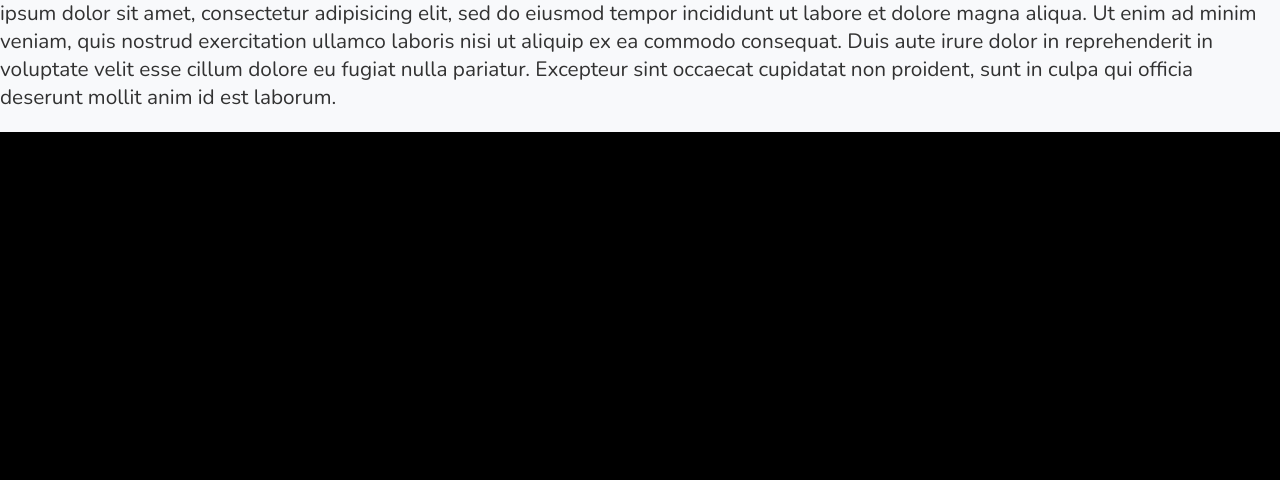
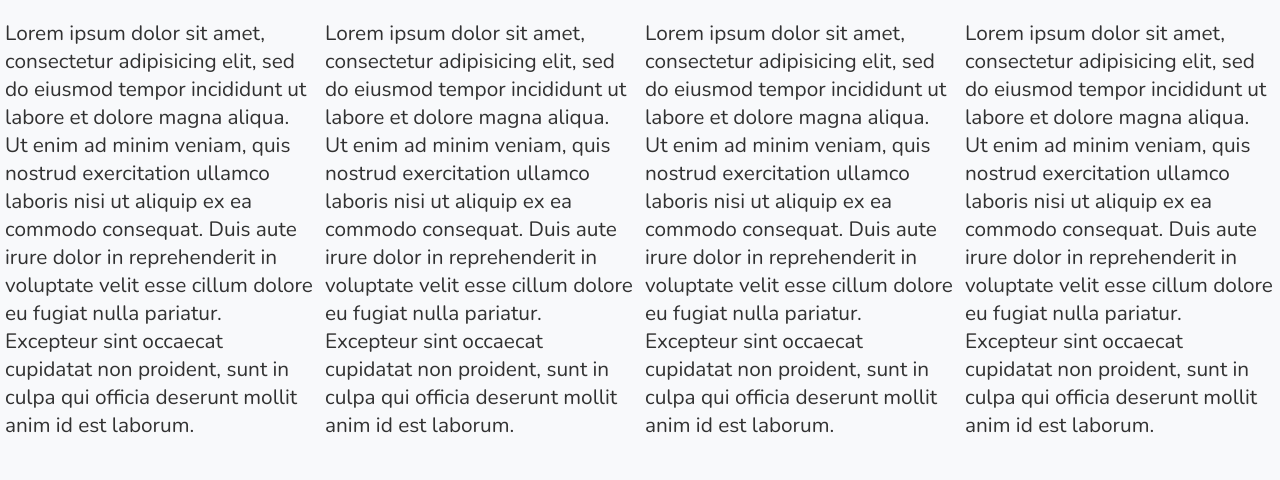
Before and after one commit to Rhyspacker/new-street-records, a PHP site: page / in a window 1280 px wide. Shown: the part 801-1281 px from the top of the page. Before the commit the page ends 933 px from the top, so only its background shows below. Run offline with PHP 8.4, Linux system fonts and the light colour scheme; some libraries are stand-ins or nearby versions.

Commit message:
Flexbox added and tested on index

```diff
--- a/css/styles.css
+++ b/css/styles.css
@@ -2235,6 +2235,63 @@ canvas {
   width: 100%;
   height: 100%; }
 
+.flex-container {
+  display: -webkit-box;
+  display: -moz-box;
+  display: -ms-flexbox;
+  display: -webkit-flex;
+  display: flex;
+  margin: 20px auto;
+  -webkit-flex-flow: row wrap;
+  -moz-flex-flow: row wrap;
+  -ms-flex-flow: row wrap;
+  flex-flow: row wrap;
+  -webkit-justify-content: center;
+  -ms-justify-content: center;
+  -ms-flex-pack: center;
+  justify-content: center; }
+
+.flex-item {
+  min-width: 270px;
+  -webkit-flex: 1 1 100px;
+  -ms-flex: 1 1 100px;
+  flex: 1 1 100px;
+  padding: 0 5px; }
+
+.flex-item-2 {
+  min-width: 280px;
+  -webkit-flex: 2 2 100px;
+  -ms-flex: 2 2 100px;
+  flex: 2 2 100px;
+  padding: 0 8px; }
+
+.center {
+  text-align: center !important;
+  margin: 0 auto; }
+
+.hide {
+  display: none !important; }
+
+/*----
+@MEDIA REQUESTS FOR GENERAL
+----*/
+@media screen and (max-width: 500px) {
+  .flex-container {
+    display: block;
+    -webkit-box-align: center;
+    -webkit-align-items: center;
+    -ms-flex-align: center;
+    align-items: center; } }
+
+@media screen and (max-width: 669px) {
+  .flex-item, .flex-item-2 {
+    padding: 0;
+    margin: 0 5px 15px 0; } }
+
+@media screen and (max-width: 900px) {
+  .flex-item {
+    -webkit-flex: 2 2 300px; } }
+
 body {
   font-family: arial;
   background: #f8f9fb; }
--- a/index.php
+++ b/index.php
@@ -24,12 +24,53 @@ include('includes/header.php');
 
 </div>
 
-<p>ipsum dolor sit amet, consectetur adipisicing elit, sed do eiusmod
-tempor incididunt ut labore et dolore magna aliqua. Ut enim ad minim veniam,
-quis nostrud exercitation ullamco laboris nisi ut aliquip ex ea commodo
-consequat. Duis aute irure dolor in reprehenderit in voluptate velit esse
-cillum dolore eu fugiat nulla pariatur. Excepteur sint occaecat cupidatat non
-proident, sunt in culpa qui officia deserunt mollit anim id est laborum.</p>
+<div class="flex-container">
+
+	<div class="flex-item">
+		<p>
+		Lorem ipsum dolor sit amet, consectetur adipisicing elit, sed do eiusmod
+		tempor incididunt ut labore et dolore magna aliqua. Ut enim ad minim veniam,
+		quis nostrud exercitation ullamco laboris nisi ut aliquip ex ea commodo
+		consequat. Duis aute irure dolor in reprehenderit in voluptate velit esse
+		cillum dolore eu fugiat nulla pariatur. Excepteur sint occaecat cupidatat non
+		proident, sunt in culpa qui officia deserunt mollit anim id est laborum.
+		</p>
+	</div>
+
+	<div class="flex-item">
+		<p>
+		Lorem ipsum dolor sit amet, consectetur adipisicing elit, sed do eiusmod
+		tempor incididunt ut labore et dolore magna aliqua. Ut enim ad minim veniam,
+		quis nostrud exercitation ullamco laboris nisi ut aliquip ex ea commodo
+		consequat. Duis aute irure dolor in reprehenderit in voluptate velit esse
+		cillum dolore eu fugiat nulla pariatur. Excepteur sint occaecat cupidatat non
+		proident, sunt in culpa qui officia deserunt mollit anim id est laborum.
+		</p>
+	</div>
+
+	<div class="flex-item">
+		<p>
+		Lorem ipsum dolor sit amet, consectetur adipisicing elit, sed do eiusmod
+		tempor incididunt ut labore et dolore magna aliqua. Ut enim ad minim veniam,
+		quis nostrud exercitation ullamco laboris nisi ut aliquip ex ea commodo
+		consequat. Duis aute irure dolor in reprehenderit in voluptate velit esse
+		cillum dolore eu fugiat nulla pariatur. Excepteur sint occaecat cupidatat non
+		proident, sunt in culpa qui officia deserunt mollit anim id est laborum.
+		</p>
+	</div>
+
+	<div class="flex-item">
+		<p>
+		Lorem ipsum dolor sit amet, consectetur adipisicing elit, sed do eiusmod
+		tempor incididunt ut labore et dolore magna aliqua. Ut enim ad minim veniam,
+		quis nostrud exercitation ullamco laboris nisi ut aliquip ex ea commodo
+		consequat. Duis aute irure dolor in reprehenderit in voluptate velit esse
+		cillum dolore eu fugiat nulla pariatur. Excepteur sint occaecat cupidatat non
+		proident, sunt in culpa qui officia deserunt mollit anim id est laborum.
+		</p>
+	</div>
+
+</div>
 
 
 
--- /dev/null
+++ b/scss/layout.scss
@@ -0,0 +1,80 @@
+
+
+
+.flex-container {
+	display: -webkit-box;
+	display: -moz-box;
+	display: -ms-flexbox;
+	display: -webkit-flex;
+	display: flex;
+	margin: 20px auto;
+
+	-webkit-flex-flow: row wrap;
+	-moz-flex-flow: row wrap;
+	-ms-flex-flow: row wrap;
+	flex-flow: row wrap;
+
+
+	-webkit-justify-content: center;
+	-ms-justify-content: center;
+	justify-content: center;
+	}
+
+.flex-item {
+	min-width: 270px;
+	-webkit-flex: 1 1 100px;
+	-ms-flex: 1 1 100px;
+	flex: 1 1 100px;
+	padding: 0 5px;
+	}
+
+.flex-item-2 {
+	min-width: 280px;
+	-webkit-flex: 2 2 100px;
+	-ms-flex: 2 2 100px;
+	flex: 2 2 100px;
+	padding: 0 8px;
+	}
+
+.center {
+	text-align: center !important;
+	margin: 0 auto;
+	}
+
+.hide {
+    display: none !important;
+	}
+
+
+/*----
+@MEDIA REQUESTS FOR GENERAL
+----*/
+
+@media screen and (max-width: 500px) {
+
+	.flex-container {
+    display: block;
+
+    -webkit-box-align: center;
+    -webkit-align-items: center;
+        -ms-flex-align: center;
+            align-items: center;
+		}
+
+	}
+
+
+@media screen and (max-width: 669px) {
+	.flex-item, .flex-item-2 {
+	padding: 0;
+	margin: 0 5px 15px 0;
+	}
+
+	}
+
+	@media screen and (max-width: 900px) {
+	.flex-item {
+	-webkit-flex: 2 2 300px;
+	}
+
+	}
--- a/scss/styles.scss
+++ b/scss/styles.scss
@@ -6,5 +6,6 @@
 @import "typography";
 @import "header";
 @import "hero";
+@import "layout";
 @import "reset";
 @import "mixins";
```
Also changed, not shown: 1 other file.
